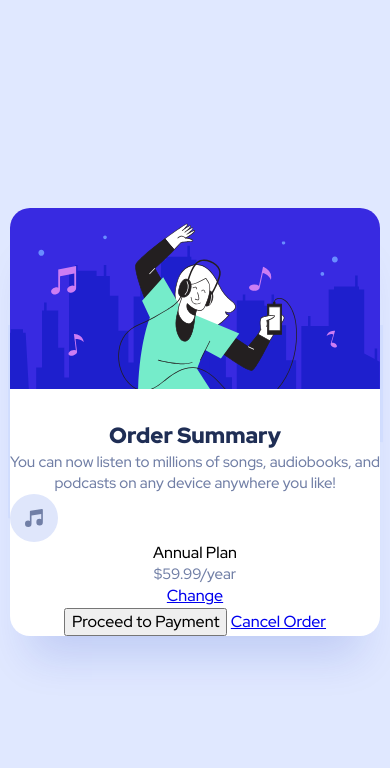
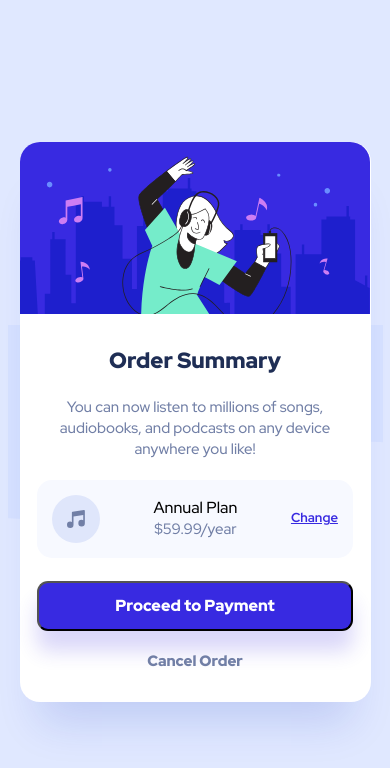
Before and after one commit to Dangerina/order-summary-component, a plain HTML site: page index.html in a window 390 px wide. Drawn offline with Linux system fonts and the light colour scheme.

Commit message:
mobile styling

```diff
--- a/css/style.css
+++ b/css/style.css
@@ -15,10 +15,15 @@ main{
     background-color: #fff;
     border-radius: 20px;
     box-shadow: 0px 40px 40px -20px rgba(13, 48, 189, 0.15);
-    width: 95%;
+    width: 90%;
     font-family:"Red Hat Display", sans-serif;
     text-align: center;
     line-height: 1.4;
+    display: flex;
+    flex-direction: column;
+    justify-content: center;
+    align-items: center;
+    padding-bottom: 30px;
 }
 
 .hero{
@@ -30,10 +35,50 @@ h1{
     color: #1F2E55;
     font-size: 22px;
     font-weight: 900;
+    margin-bottom: 20px;
 }
 
 p{
     color: #717FA6;
     font-size: 15px;
     font-weight: 500;
+    padding: 0 20px;
 }
+
+section{
+    background-color: #F7F9FF;
+    border-radius: 15px;
+    width: 90%;
+    padding: 15px;
+    display: flex;
+    flex-direction: row;
+    justify-content: space-between;
+    align-items: center;
+    margin-top: 20px;
+}
+
+section a{
+    color: #382AE1;
+    font-size: 13px;
+    font-weight: 700;
+    text-decoration-line: underline;
+}
+
+button{
+    width: 90%;
+    border-radius: 11px;
+    background-color: #382AE1;
+    box-shadow: 0px 20px 20px 0px rgba(56, 42, 225, 0.19);
+    padding: 12px;
+    color: #fff;
+    font-weight: 900;
+    margin-top: 23px;
+}
+
+.cancel-order{
+    color: #717FA6;
+    font-size: 15px;
+    font-weight: 900;
+    text-decoration: none;
+    margin-top: 20px;
+}
--- a/index.html
+++ b/index.html
@@ -24,7 +24,7 @@
             <a href="#">Change</a>
         </section>
         <button>Proceed to Payment</button>
-        <a href="#">Cancel Order</a>
+        <a class="cancel-order" href="#">Cancel Order</a>
     </main>
 </body>
 </html>
```
